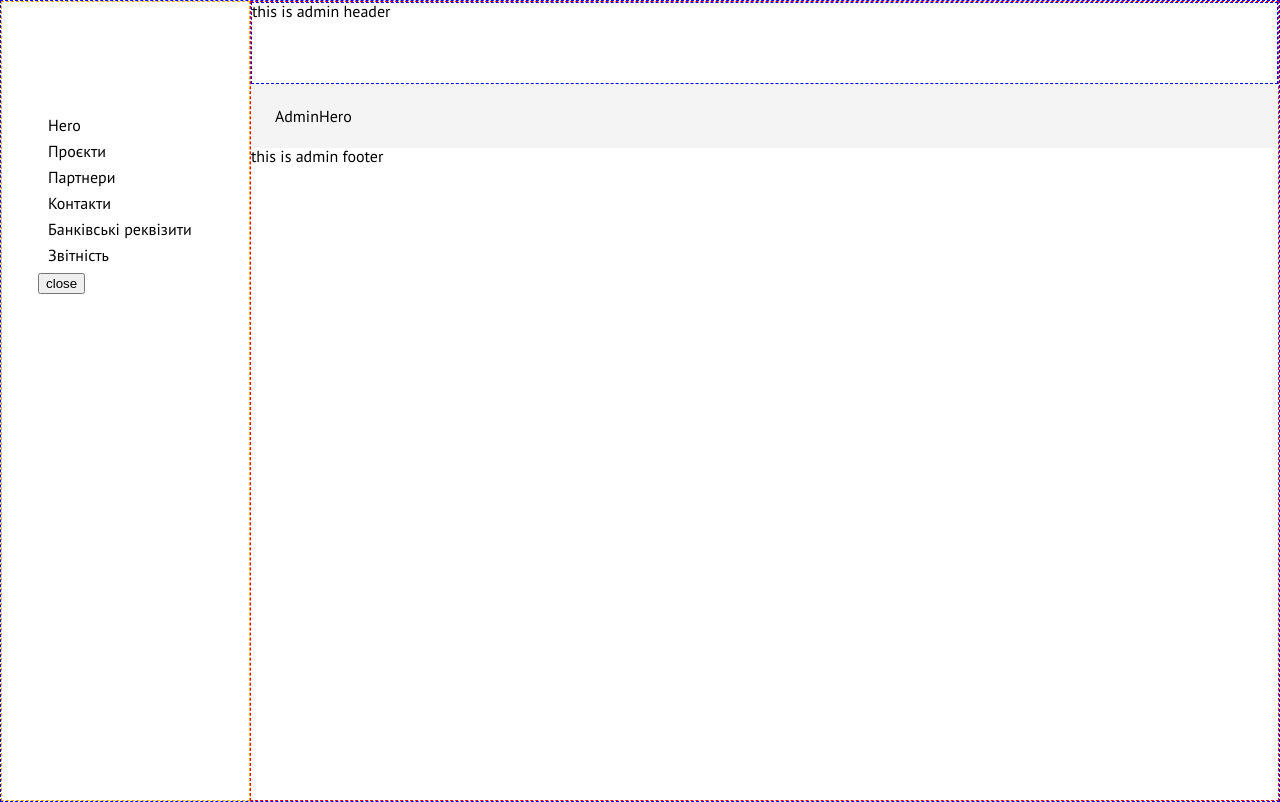
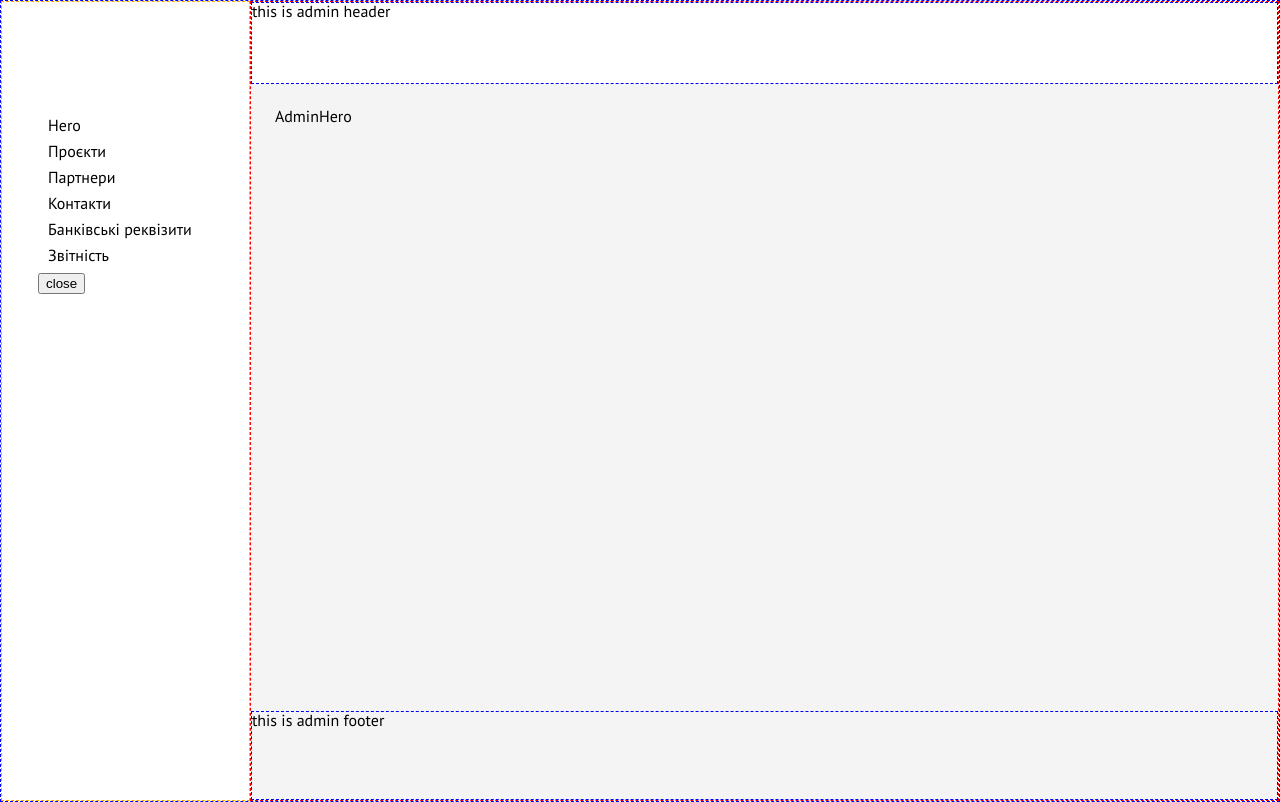
Before and after one commit to baza-trainee/dokoopy-frontend, a React (Vite) app: page /admin in a window 1280 px wide. Built offline with nearby package versions, Linux system fonts and the light colour scheme.

Commit message:
add main styles to admin

```diff
--- a/src/components/admin-components/AdminFooter.jsx
+++ b/src/components/admin-components/AdminFooter.jsx
@@ -1,3 +1,3 @@
 export const AdminFooter = () => {
-   return <footer>this is admin footer</footer>;
+   return <footer className="admin-footer">this is admin footer</footer>;
 };
--- a/src/components/admin-components/AdminSharedLayout.jsx
+++ b/src/components/admin-components/AdminSharedLayout.jsx
@@ -10,10 +10,8 @@ export const AdminSharedLayout = () => {
          <AdminAside></AdminAside>
          <div className="body-wrapper">
             <AdminHeader></AdminHeader>
-            <main>
-               <div className="admin-backdrop">
-                  <Outlet />
-               </div>
+            <main className="admin-backdrop">
+               <Outlet />
             </main>
             <AdminFooter></AdminFooter>
          </div>
--- a/src/pages/admin-pages/AdminHero.jsx
+++ b/src/pages/admin-pages/AdminHero.jsx
@@ -1,3 +1,3 @@
 export const AdminHero = () => {
-   return <div>AdminHero</div>;
+   return <div className="admin-hero">AdminHero</div>;
 };
--- a/src/styles/components/admin/_admin-common.scss
+++ b/src/styles/components/admin/_admin-common.scss
@@ -4,11 +4,15 @@
 }
 
 .body-wrapper {
+   display: flex;
+   flex-direction: column;
+   justify-content: space-between;
    width: 100%;
    border: 1px dashed red;
 }
 
 .admin-backdrop {
+   height: 100%;
    padding: 24px;
    background-color: #f4f4f4;
 }
--- /dev/null
+++ b/src/styles/components/admin/_admin-footer.scss
@@ -0,0 +1,5 @@
+.admin-footer {
+   min-height: 89px;
+   background-color: #f4f4f4;
+   border: 1px dashed blue;
+}
--- /dev/null
+++ b/src/styles/components/admin/_admin-hero.scss
@@ -0,0 +1,3 @@
+.admin-hero {
+   height: 300px;
+}
--- a/src/styles/main.scss
+++ b/src/styles/main.scss
@@ -23,3 +23,5 @@
 @import "./components/admin/admin-common";
 @import "./components/admin/aside";
 @import "./components/admin/admin-header";
+@import "./components/admin/admin-hero";
+@import "./components/admin/admin-footer";
```
